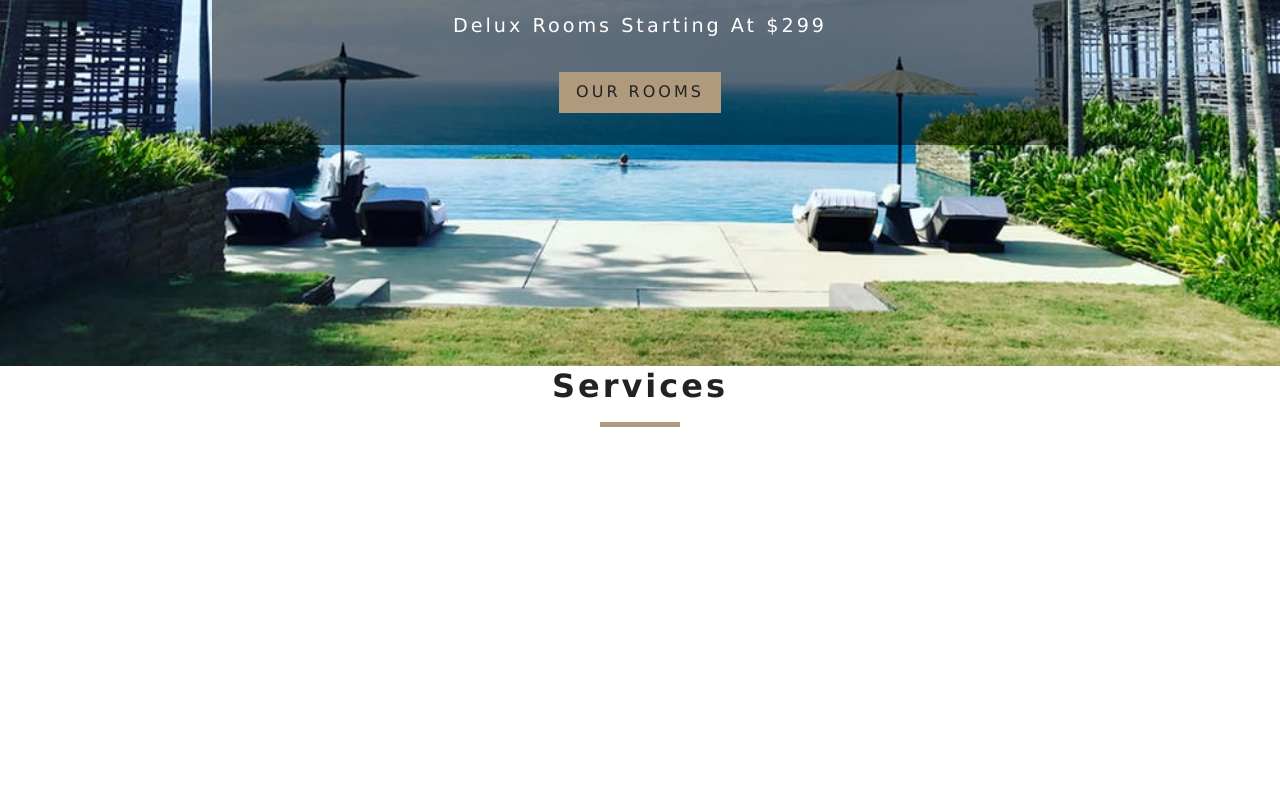
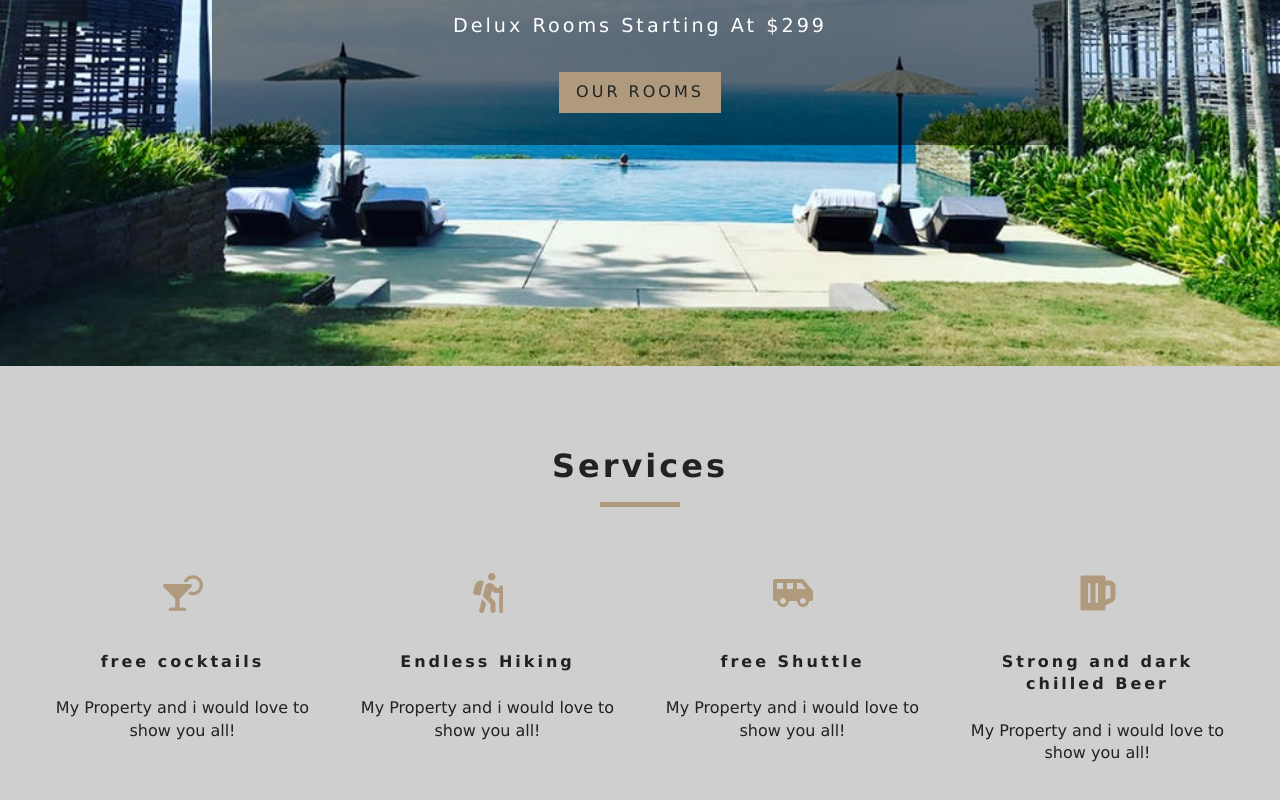
Before and after one commit to abinashkonersman/ecom, a React (Create React App) app: page / in a window 1280 px wide. Shown: the part 434-1234 px from the top of the page. Before the commit the page ends 925 px from the top, so only its background shows below. Built offline with nearby package versions, Linux system fonts and the light colour scheme.

Commit message:
added our services

```diff
--- a/src/components/Services.js
+++ b/src/components/Services.js
@@ -1,12 +1,52 @@
 import React, { Component } from 'react'
+import {FaCocktail,FaHiking,FaShuttleVan,FaBeer} from 'react-icons/fa'
 import Title from './Title'
 
 export default class Services extends Component {
+    state={
+        services: [
+            {
+                icon: <FaCocktail/>,
+                title:"free cocktails",
+                info:'My Property and i would love to show you all!'
+
+            },
+
+            {
+                icon: <FaHiking/>,
+                title:"Endless Hiking",
+                info:'My Property and i would love to show you all!'
+
+            },
+
+            {
+                icon: <FaShuttleVan/>,
+                title:"free Shuttle",
+                info:'My Property and i would love to show you all!'
+
+            },
+            {
+                icon: <FaBeer/>,
+                title:"Strong and dark chilled Beer",
+                info:'My Property and i would love to show you all!'
+
+            }
+        ]
+    }
     render() {
         return (
-            <div>
+            <section className="services">
                <Title title='services'/>
+            <div className="services-center">
+                {this.state.services.map((item,index )=> {
+                return <article key={index} className="service">
+                    <span> {item.icon} </span>
+                <h6>{item.title}</h6>
+                <p>{item.info}</p>
+                </article>
+                })}
             </div>
-        )
+               </section>
+        );
     }
 }
```
